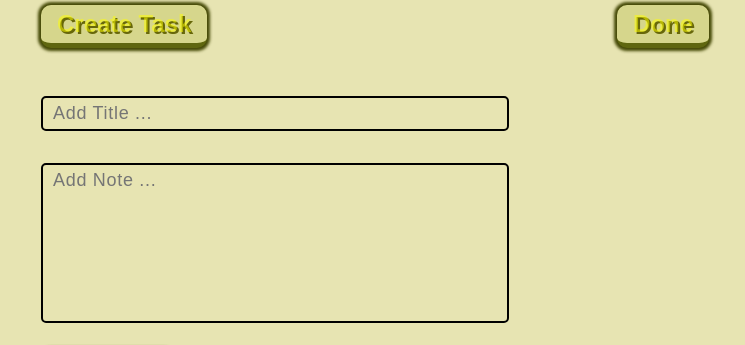
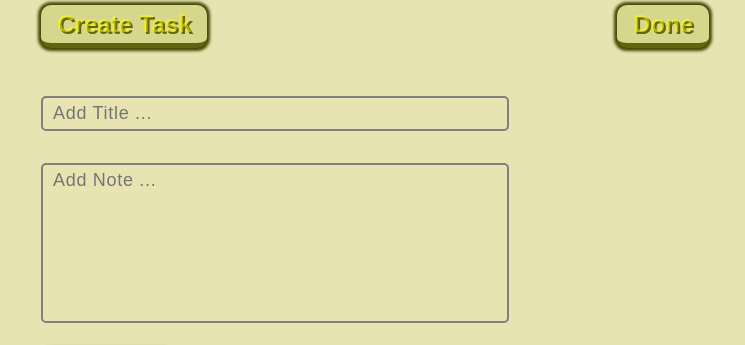
Before and after one commit to Yasaman-k/todo-app, a Vue app: page / in a window 1280 px wide. Shown: the part 227-572 px from the top of the page, without its empty margins (265-1010 px from the left). Built offline with nearby package versions, Linux system fonts and the light colour scheme; no server answers; a web font is replaced by a local one.

Commit message:
style: updated

```diff
--- a/src/assets/style.css
+++ b/src/assets/style.css
@@ -1,4 +1,5 @@
 @import url('https://fonts.googleapis.com/css2?family=Cambay&display=swap');
+
 body {
     margin: 6rem auto;
     max-width: 700px;
@@ -12,18 +13,17 @@ body {
     font-family: 'Cambay', sans-serif;
 }
 
-input {
+textarea, select, input {
     background: none;
-    border: 2px solid black;
+    border: 2px solid gray;
     border-radius: 5px;
     font-size: large;
     letter-spacing: 0.7px;
+    padding: 5px 10px;
 }
 
-textarea {
-    background: none;
-    border: 2px solid black;
-    border-radius: 5px;
+textarea:focus, input:focus, select:focus {
+    outline: none;
 }
 
 button {
```
